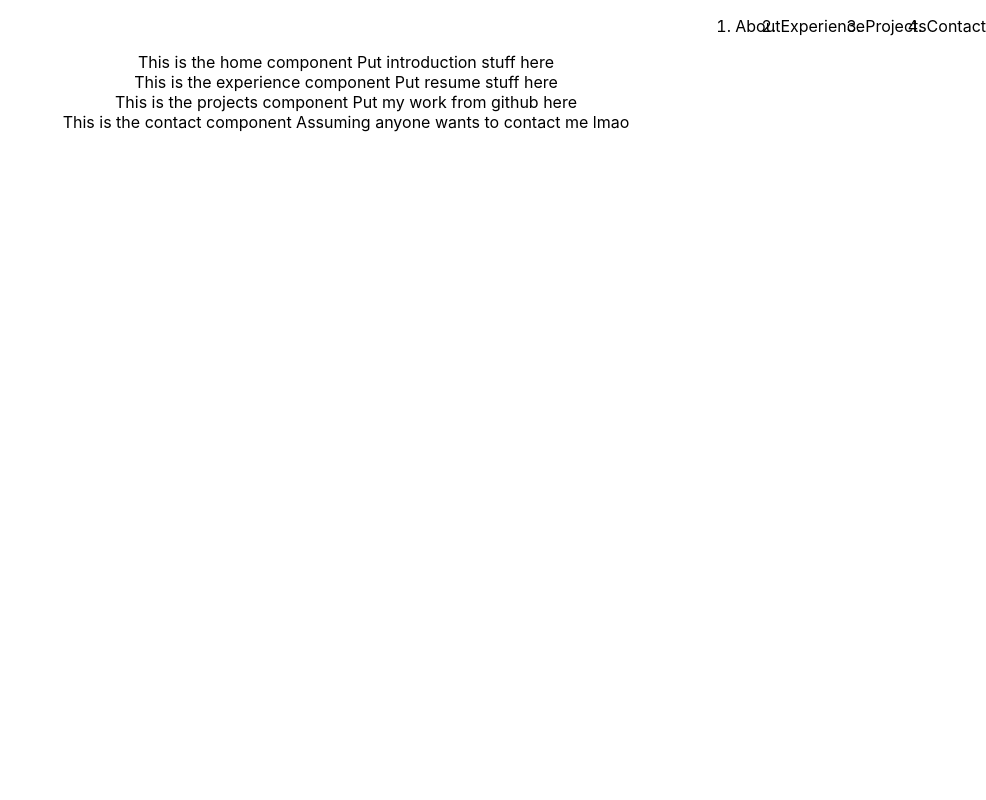
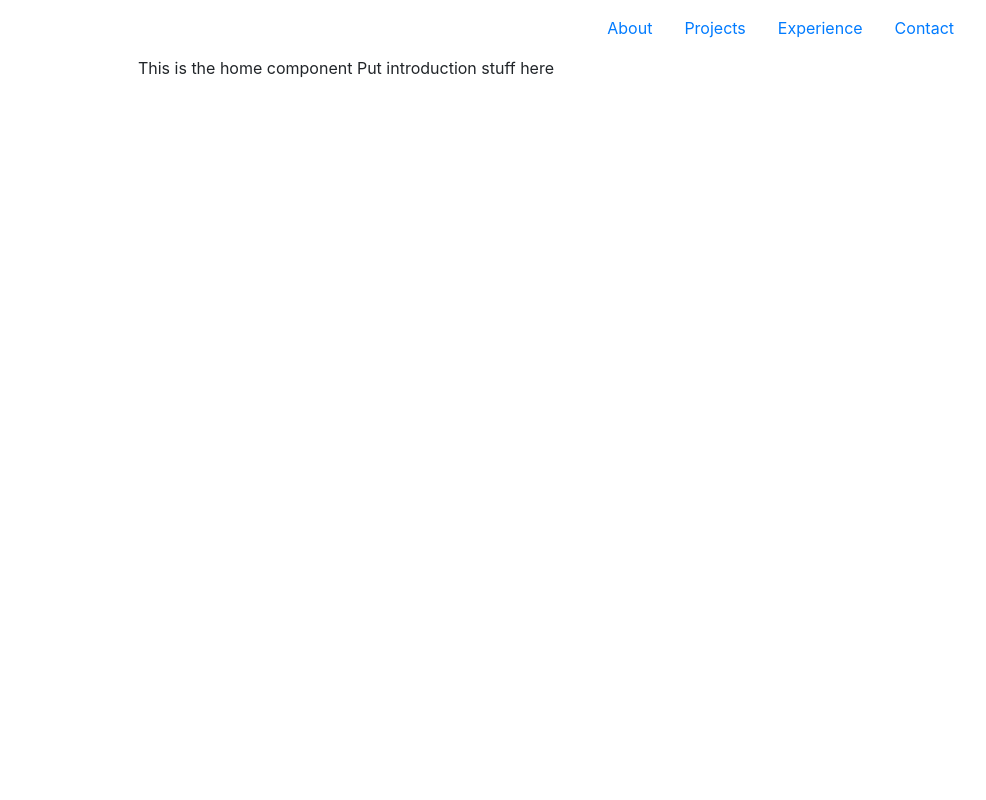
Before and after one commit to andrqwli/personal, a React (Create React App) app: page / in a window 1280 px wide. Shown: the top 800 px of the page, without its empty margins (294-1280 px from the left). Built offline with nearby package versions, Linux system fonts and the light colour scheme.

Commit message:
basic stuff added

```diff
--- a/public/index.html
+++ b/public/index.html
@@ -15,6 +15,13 @@
       user's mobile device or desktop. See https://developers.google.com/web/fundamentals/web-app-manifest/
     -->
     <link rel="manifest" href="manifest.json" />
+    <link
+      rel="stylesheet"
+      href="https://maxcdn.bootstrapcdn.com/bootstrap/4.5.0/css/bootstrap.min.css"
+      integrity="sha384-9aIt2nRpC12Uk9gS9baDl411NQApFmC26EwAOH8WgZl5MYYxFfc+NcPb1dKGj7Sk"
+      crossorigin="anonymous"
+    >
+
     <!--
       Notice the use of %PUBLIC_URL% in the tags above.
       It will be replaced with the URL of the `public` folder during the build.
--- a/src/App.css
+++ /dev/null
@@ -1,9 +0,0 @@
-.App {
-  text-align: center;
-}
-
-.nav ol {
-  display: flex;
-  flex-direction: row;
-  justify-content: end;
-}
--- a/src/App.js
+++ b/src/App.js
@@ -1,16 +1,16 @@
-import logo from './logo.svg';
-import './App.css';
-import Navbar from './components/Navbar';
+import './css/App.css';
+import Header from './components/Header';
 import Home from './components/Home';
 import Experience from './components/Experience';
 import Projects from './components/Projects';
 import Contact from './components/Contact';
 
 
+
 function App() {
   return (
     <div className="App">
-      <Navbar />
+      <Header />
       <Home />
       <Experience />
       <Projects />
--- a/src/components/Contact.js
+++ b/src/components/Contact.js
@@ -2,7 +2,7 @@ import React from 'react'
 
 export default function Contact() {
     return (
-        <div>
+        <div className="page" id="contact">
             This is the contact component
             Assuming anyone wants to contact me lmao
         </div>
--- a/src/components/Experience.js
+++ b/src/components/Experience.js
@@ -2,7 +2,7 @@ import React from 'react'
 
 export default function Experience() {
     return (
-        <div>
+        <div className='page' id="exp">
             This is the experience component
             Put resume stuff here
         </div>
--- /dev/null
+++ b/src/components/Header.js
@@ -0,0 +1,21 @@
+import React from 'react'
+import { Nav, NavItem, Navbar } from 'react-bootstrap';
+
+export default function Header() {
+    return (
+        <Navbar className="justify-content-end">
+            <Nav.Item>
+                <Nav.Link to='#home'>About</Nav.Link>
+            </Nav.Item>
+            <Nav.Item>
+                <Nav.Link to='#projects'>Projects</Nav.Link>
+            </Nav.Item>
+            <Nav.Item>
+                <Nav.Link to='#exp'>Experience</Nav.Link>
+            </Nav.Item>
+            <Nav.Item>
+                <Nav.Link to='#contact'>Contact</Nav.Link>
+            </Nav.Item>
+        </Navbar>
+    )
+}
--- a/src/components/Home.js
+++ b/src/components/Home.js
@@ -1,10 +1,13 @@
 import React from 'react'
+import {Container} from 'react-bootstrap';
 
 export default function Home() {
     return (
-        <div>
-            This is the home component
-            Put introduction stuff here
+        <div className="home page" id="home">
+            <Container fluid>
+                This is the home component
+                Put introduction stuff here
+            </Container>
         </div>
     )
 }
--- a/src/components/Navbar.js
+++ /dev/null
@@ -1,15 +0,0 @@
-import React from 'react'
-
-export default function Navbar() {
-    return (
-        <div className="nav">
-            <ol>
-                <li>About</li>
-                <li>Experience</li>
-                <li>Projects</li>
-                <li>Contact</li>
-            </ol>
-
-        </div>
-    )
-}
--- a/src/components/Projects.js
+++ b/src/components/Projects.js
@@ -2,7 +2,7 @@ import React from 'react'
 
 export default function Projects() {
     return (
-        <div>
+        <div className="page" id="projects">
             This is the projects component
             Put my work from github here
         </div>
--- /dev/null
+++ b/src/css/App.css
@@ -0,0 +1,32 @@
+.App {
+  text-align: center;
+}
+
+.nav {
+  display: -webkit-box;
+  display: -ms-flexbox;
+  display: flex;
+  -webkit-box-orient: horizontal;
+  -webkit-box-direction: normal;
+      -ms-flex-direction: row;
+          flex-direction: row;
+  -webkit-box-pack: right;
+      -ms-flex-pack: right;
+          justify-content: right;
+  -webkit-box-align: end;
+      -ms-flex-align: end;
+          align-items: flex-end;
+}
+
+.nav-item {
+  -webkit-box-pack: end;
+      -ms-flex-pack: end;
+          justify-content: end;
+  color: black;
+}
+
+.page {
+  height: 100vh;
+  width: 100%;
+}
+/*# sourceMappingURL=App.css.map */
--- /dev/null
+++ b/src/css/App.scss
@@ -0,0 +1,20 @@
+.App {
+    text-align: center;
+}
+
+.nav {
+    display: flex;
+    flex-direction: row;
+    justify-content: right;
+    align-items: flex-end;
+}
+
+.nav-item {
+    justify-content: end;
+    color: black;
+}
+
+.page {
+    height: 100vh;
+    width: 100%;
+}
```
Also changed, not shown: 2 other files (tests, documents, lock files or other folders).
